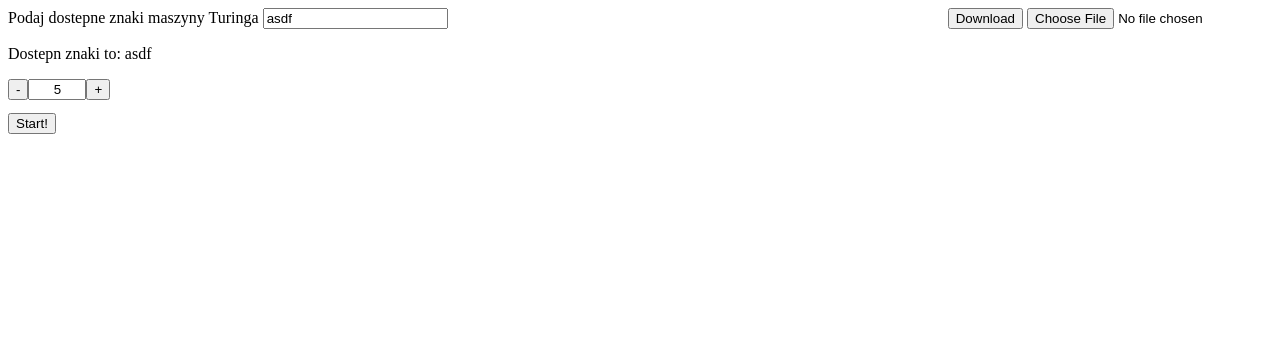
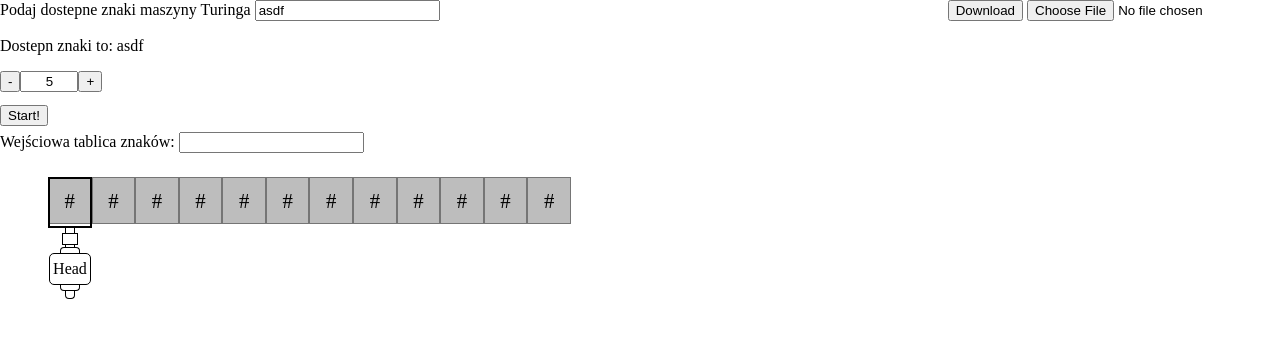
Before and after one commit to arturkasperek/maszyna-turinga, a website: page website/index.html in a window 1280 px wide. Drawn offline with nearby package versions, Linux system fonts and the light colour scheme; files that its build step writes are made by us from their sources.

Commit message:
Added movable head

```diff
--- /dev/null
+++ b/scss/_turingSimulator.scss
@@ -0,0 +1,115 @@
+.turing-simulator-container {
+    @import "variables";
+
+    width: 100%;
+    height: 100px;
+    margin: 1.5em 0;
+
+    .turing-simulator-wrapper {
+        position: relative;
+        overflow: hidden;
+        padding: 0em 1em 8em 1em;
+        width: 90%;
+        margin: 0 auto;
+
+        .tape {
+            display: flex;
+            font-size: 130%;
+            position: absolute;
+            left: 0;
+            .tape-field {
+                min-width: 1em;
+                text-align: center;
+                padding: 0.5em;
+                border: 1px solid $grey;
+                background-color: $light-green;
+
+                &.sharp-field {
+                    background-color: $light-grey;
+                }
+            }
+        }
+
+        .simulator-head {
+            width: 45px;
+            position: absolute;
+            top: 0;
+            left: 0;
+            transition: left linear 0.5s;
+
+            .upper-frame {
+                width: 90%;
+                height: 50px;
+                border: 2px solid black;
+            }
+
+            .down-elem-1 {
+                width: 20%;
+                height: 5px;
+                border-left: 1px solid black;
+                border-right: 1px solid black;
+                margin: 0 auto;
+            }
+
+            .down-elem-2 {
+                width: 30%;
+                height: 10px;
+                border: 1px solid black;
+                margin: 0 auto;
+            }
+
+            .down-elem-3 {
+                width: 20%;
+                height: 2px;
+                border-left: 1px solid black;
+                border-right: 1px solid black;
+                margin: 0 auto;
+            }
+
+            .down-elem-4 {
+                width: 40%;
+                height: 5px;
+                border: 1px solid black;
+                border-top-left-radius: 4px;
+                border-top-right-radius: 4px;
+                border-bottom: none;
+                margin: 0 auto;
+            }
+
+            .down-elem-5 {
+                width: 90%;
+                height: 30px;
+                border: 1px solid black;
+                border-radius: 5px;
+                margin: 0 auto;
+                display: flex;
+                justify-content: center;
+                align-items: center;
+
+                span {
+                    display: block;
+                }
+            }
+
+            .down-elem-6 {
+                width: 40%;
+                height: 5px;
+                border: 1px solid black;
+                border-bottom-left-radius: 4px;
+                border-bottom-right-radius: 4px;
+                border-top: none;
+                margin: 0 auto;
+            }
+
+            .down-elem-7 {
+                width: 20%;
+                height: 7px;
+                border: 1px solid black;
+                border-bottom-left-radius: 4px;
+                border-bottom-right-radius: 4px;
+                border-top: none;
+                margin: 0 auto;
+            }
+        }
+    }
+}
--- /dev/null
+++ b/scss/_variables.scss
@@ -0,0 +1,3 @@
+$light-grey: #BDBDBD;
+$grey: #757575;
+$light-green: #4CAF50;
--- a/scss/style.scss
+++ b/scss/style.scss
@@ -1,6 +1,6 @@
 body {
-    $light-grey: #BDBDBD;
-    $grey: #757575;
+    @import "turingSimulator";
+    @import "variables";
 
     background-color: white;
 
@@ -14,6 +14,9 @@ body {
             background-color: $grey;
         }
     }
+
+    padding: 0;
+    margin: 0;
 
     .main-container {
         .down-and-up-load-buttons-container {
--- /dev/null
+++ b/website/directives/turingSimulator.js
@@ -0,0 +1,78 @@
+(function() {
+    angular.module('turingApp')
+        .directive('turingSimulator', ['$timeout', function($timeout) {
+            return {
+                restrict: 'E',
+                replace: true,
+                templateUrl: 'turingSimulator.html',
+                scope: {
+                    userInputTable: '='
+                },
+                link: function($scope, $element) {
+                    var that = this,
+                        $simulatorHead = $element.find('.simulator-head'),
+                        $tape = $element.find('.tape'),
+                        fieldWidth,
+                        fieldHeight;
+
+                    function setElementsSize() {
+                        var $firstTapeField = angular.element($tape.find('.tape-field')[0]);
+
+                        fieldWidth = $firstTapeField.outerWidth();
+                        fieldHeight = $firstTapeField.outerHeight();
+                    }
+
+                    function adjustSimulatorHead() {
+                        var $upperFrameOfHead = $simulatorHead.find('.upper-frame');
+
+                        $simulatorHead.css('width', fieldWidth);
+                        $upperFrameOfHead.css('height', fieldHeight);
+                    }
+
+                    $scope.setFieldOnLeftSide = function(fieldNumber) {
+                        var $field = $tape.find('.field-' + fieldNumber),
+                            fieldLeftPosition = $field.position().left,
+                            tapeOldLeftPosition = $tape.position().left;
+
+                        $tape.css('left', tapeOldLeftPosition - fieldLeftPosition);
+                    };
+
+                    $scope.setHeadOnField = function(fieldNumber) {
+                        var $field = $tape.find('.field-' + fieldNumber),
+                            fieldLeftPosition = $field.position().left,
+                            tapeLeftOffset = $tape.position().left;
+
+                        $simulatorHead.css('left', fieldLeftPosition + tapeLeftOffset);
+                    };
+
+                    $timeout(function() {
+                        setElementsSize();
+                        adjustSimulatorHead();
+                    }, 1);
+                },
+                controller: function($scope) {
+                    var that = this,
+                        hashNeighborsCount = 10,
+                        firstNotHashFieldIndex = hashNeighborsCount;
+
+                    $scope.$watch('userInputTable', function(newVal) {
+                        function genereateHashOnTapeEnd(hashNumber) {
+                            for(var i = 0; i < hashNumber; i++) {
+                                $scope.tape += '#';
+                            }
+                        }
+                        $scope.tape = '';
+                        genereateHashOnTapeEnd(hashNeighborsCount);
+                        if(newVal) {
+                            $scope.tape += newVal;
+                        }
+                        genereateHashOnTapeEnd(hashNeighborsCount);
+                    });
+
+                    $timeout(function() {
+                        $scope.setFieldOnLeftSide(firstNotHashFieldIndex - 2);
+                    }, 1);
+                }
+            }
+        }]);
+})();
--- a/website/index.html
+++ b/website/index.html
@@ -21,6 +21,11 @@
         <div>
             <state-matrix symbols="mainCtrl.turingMatrixObject.symbols" state-matrix="mainCtrl.turingMatrixObject.stateMatrix"></state-matrix>
         </div>
+        <div>
+            <label>Wejściowa tablica znaków:</label>
+            <input ng-model="userInputTable"></input>
+        </div>
+        <turing-simulator state-matrix="mainCtrl.turingMatrixObject.stateMatrix" user-input-table="userInputTable"></turing-simulator>
     </div>
 </body>
 
@@ -33,6 +38,7 @@
 <script src="directives/focousMe.js"></script>
 <script src="directives/field.js"></script>
 <script src="directives/stateMatrix.js"></script>
+<script src="directives/turingSimulator.js"></script>
 <script src="directives/clickedOutside.js"></script>
 <script src="directives/fileread.js"></script>
 <script src="services/matrixService.js"></script>
--- /dev/null
+++ b/website/turingSimulator.html
@@ -0,0 +1,21 @@
+<div class="turing-simulator-container">
+    <div class="turing-simulator-wrapper">
+        <div class="tape">
+            <div ng-repeat="field in tape track by $index" class="tape-field field-{{ $index }}" ng-class="field == '#' ? 'sharp-field': ''">
+                <div>
+                    {{ field }}
+                </div>
+            </div>
+        </div>
+        <div class="simulator-head">
+            <div class="upper-frame"></div>
+            <div class="down-elem-1"></div>
+            <div class="down-elem-2"></div>
+            <div class="down-elem-3"></div>
+            <div class="down-elem-4"></div>
+            <div class="down-elem-5"><span>Head</span></div>
+            <div class="down-elem-6"></div>
+            <div class="down-elem-7"></div>
+        </div>
+    </div>
+</div>
```
